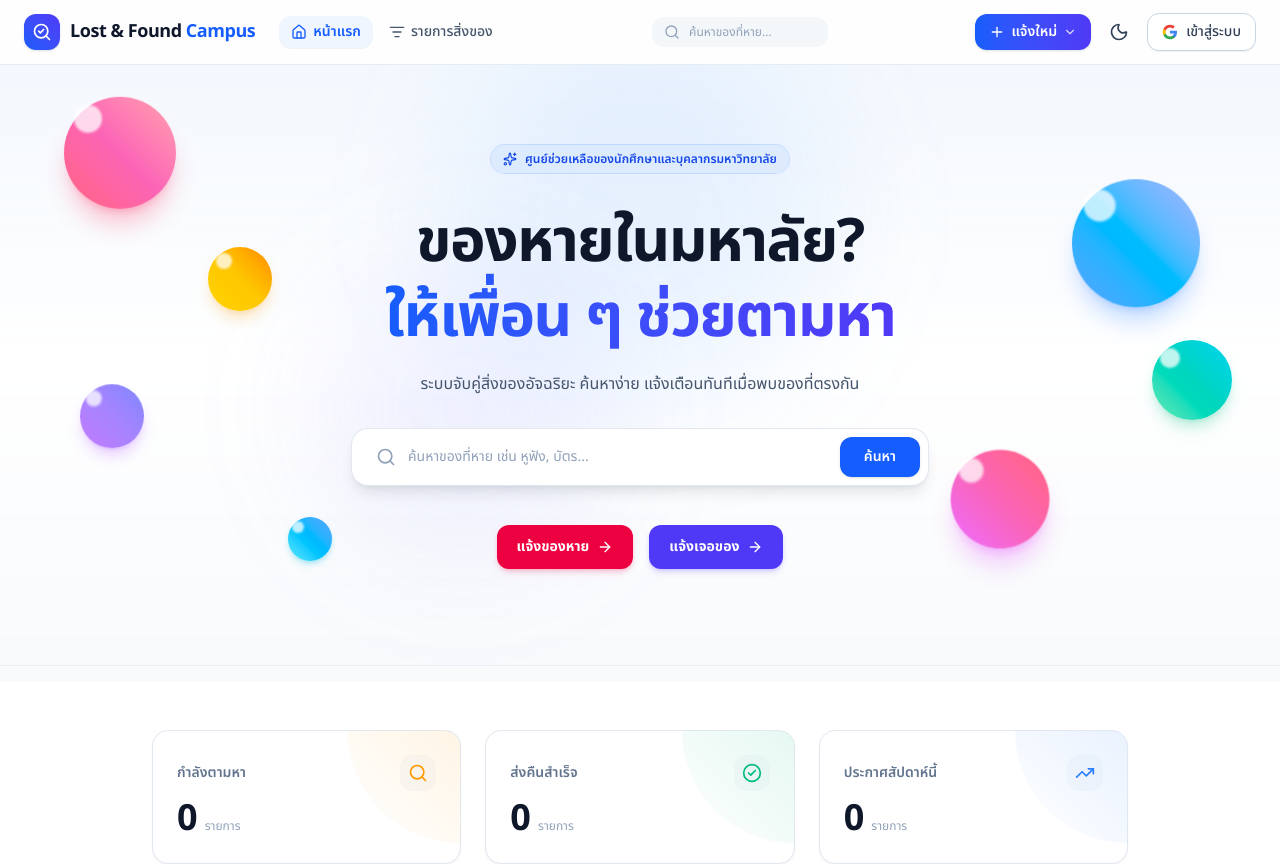
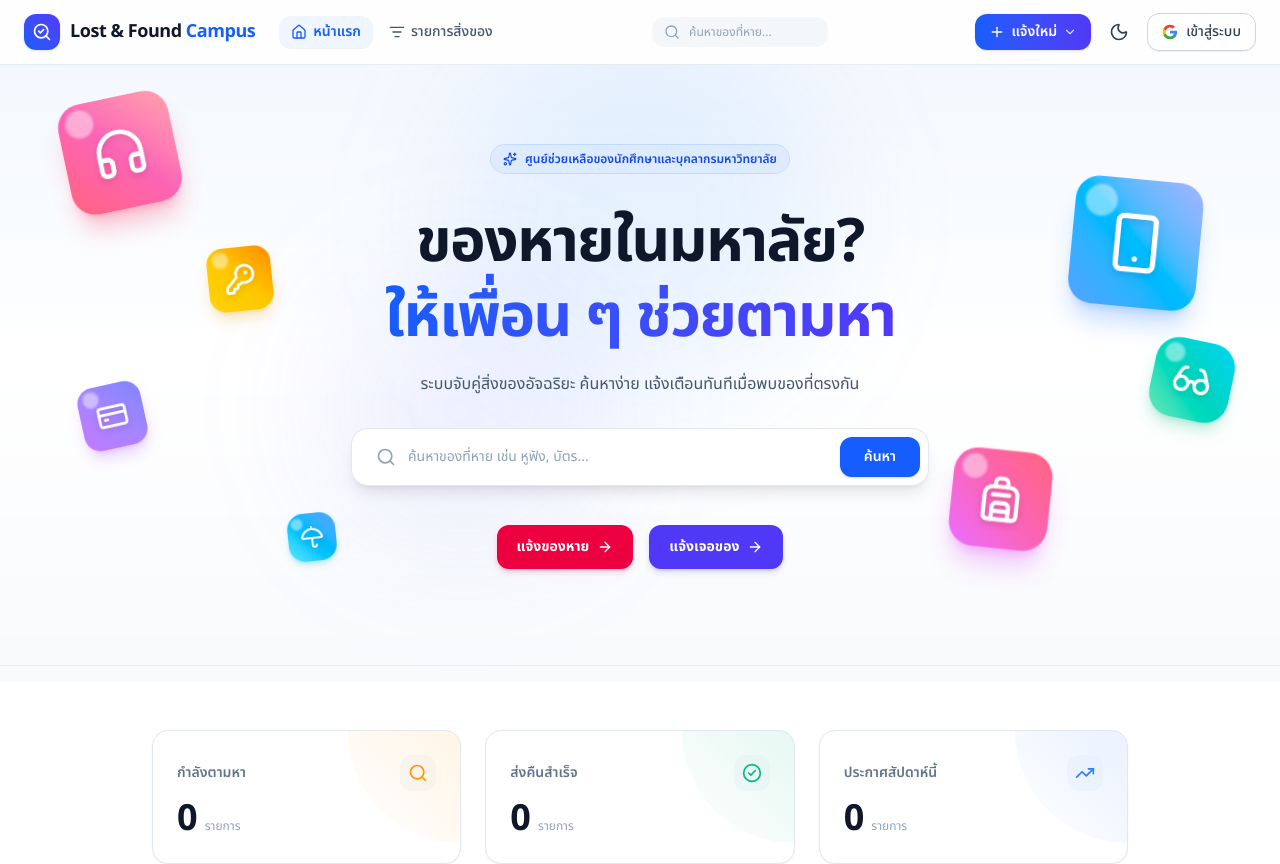
Before and after one commit to jiraphatkettra/Lost-Found-Campus, a Next.js app: page / in a window 1280 px wide. Shown: the top 864 px of the page. Built offline with nearby package versions, Linux system fonts and the light colour scheme; no server answers; the database is empty.

Commit message:
feat(hero): replace generic orbs with stylized floating lost item badges (headphones, phone, key, glasses, card, backpack, umbrella)

```diff
--- a/src/components/home/Hero.tsx
+++ b/src/components/home/Hero.tsx
@@ -3,7 +3,18 @@
 import React, { useState } from "react";
 import Link from "next/link";
 import { useRouter } from "next/navigation";
-import { Search, Sparkles, ArrowRight } from "lucide-react";
+import {
+  Search,
+  Sparkles,
+  ArrowRight,
+  Headphones,
+  Smartphone,
+  KeyRound,
+  Glasses,
+  CreditCard,
+  Backpack,
+  Umbrella,
+} from "lucide-react";
 
 export function Hero() {
   const router = useRouter();
@@ -24,55 +35,62 @@ export function Hero() {
       <div className="absolute top-1/4 left-1/2 -translate-x-1/2 -translate-y-1/2 w-80 sm:w-96 h-80 sm:h-96 bg-blue-400/10 dark:bg-blue-600/10 rounded-full blur-3xl pointer-events-none" />
       <div className="absolute top-1/3 left-1/4 w-60 sm:w-72 h-60 sm:h-72 bg-indigo-400/10 dark:bg-indigo-600/10 rounded-full blur-3xl pointer-events-none" />
 
-      {/* Hero Content Container with Floating Orbs */}
+      {/* Hero Content Container with Floating Lost Items */}
       <div className="relative z-10 max-w-4xl mx-auto px-4 sm:px-6 text-center space-y-6 sm:space-y-8">
-        {/* Floating Colorful Balls (Orbs) - Scattered dynamically with organic depth & larger on desktop */}
-        {/* Ball 1: Rose / Coral (Top-Left high & wide) */}
+        {/* Floating Campus Lost Items - Scattered dynamically with original vibrant & dark-glow color tones */}
+        {/* Item 1: Headphones (หูฟัง) - Rose / Coral (Top-Left high & wide) */}
         <div className="absolute -top-6 sm:-top-8 lg:-top-12 left-1 sm:-left-4 lg:-left-24 xl:-left-32 pointer-events-none select-none z-0">
-          <div className="relative w-9 h-9 sm:w-16 sm:h-16 lg:w-28 lg:h-28 rounded-full bg-gradient-to-tr from-rose-400 via-pink-400 to-rose-300 shadow-md sm:shadow-xl shadow-rose-500/25 dark:from-rose-500/40 dark:via-pink-500/30 dark:to-rose-400/20 dark:shadow-[0_0_40px_rgba(244,63,94,0.4)] dark:border dark:border-rose-400/35 backdrop-blur-xs animate-float-slow">
-            <div className="absolute top-2 left-2.5 w-2.5 h-2.5 sm:w-4 sm:h-4 lg:w-7 lg:h-7 rounded-full bg-white/75 dark:bg-white/45 blur-[1px]" />
+          <div className="relative -rotate-12 w-9 h-9 sm:w-16 sm:h-16 lg:w-28 lg:h-28 rounded-2xl sm:rounded-3xl bg-gradient-to-tr from-rose-400 via-pink-400 to-rose-300 shadow-md sm:shadow-xl shadow-rose-500/25 dark:from-rose-500/40 dark:via-pink-500/30 dark:to-rose-400/20 dark:shadow-[0_0_40px_rgba(244,63,94,0.4)] dark:border dark:border-rose-400/35 backdrop-blur-xs flex items-center justify-center animate-float-slow">
+            <div className="absolute top-1.5 left-2 w-2.5 h-2.5 sm:w-4 sm:h-4 lg:w-7 lg:h-7 rounded-full bg-white/45 dark:bg-white/25 blur-[1px]" />
+            <Headphones className="w-4.5 h-4.5 sm:w-8 sm:h-8 lg:w-14 lg:h-14 text-white drop-shadow-md relative z-10" />
           </div>
         </div>
 
-        {/* Ball 2: Sky / Blue (Upper-Right near headline - Prominent Giant Orb) */}
+        {/* Item 2: Smartphone (โทรศัพท์มือถือ) - Sky / Blue (Upper-Right near headline) */}
         <div className="absolute top-4 sm:top-6 lg:top-8 -right-1 sm:-right-4 lg:-right-20 xl:-right-28 pointer-events-none select-none z-0">
-          <div className="relative w-10 h-10 sm:w-18 sm:h-18 lg:w-32 lg:h-32 rounded-full bg-gradient-to-tr from-blue-400 via-sky-400 to-indigo-300 shadow-md sm:shadow-xl shadow-blue-500/25 dark:from-blue-500/40 dark:via-sky-500/30 dark:to-indigo-400/20 dark:shadow-[0_0_45px_rgba(59,130,246,0.4)] dark:border dark:border-blue-400/35 backdrop-blur-xs animate-float-reverse">
-            <div className="absolute top-2.5 left-3 w-3 h-3 sm:w-5 sm:h-5 lg:w-8 lg:h-8 rounded-full bg-white/75 dark:bg-white/45 blur-[1px]" />
+          <div className="relative rotate-6 w-10 h-10 sm:w-18 sm:h-18 lg:w-32 lg:h-32 rounded-2xl sm:rounded-3xl bg-gradient-to-tr from-blue-400 via-sky-400 to-indigo-300 shadow-md sm:shadow-xl shadow-blue-500/25 dark:from-blue-500/40 dark:via-sky-500/30 dark:to-indigo-400/20 dark:shadow-[0_0_45px_rgba(59,130,246,0.4)] dark:border dark:border-blue-400/35 backdrop-blur-xs flex items-center justify-center animate-float-reverse">
+            <div className="absolute top-2 left-2.5 w-3 h-3 sm:w-5 sm:h-5 lg:w-8 lg:h-8 rounded-full bg-white/45 dark:bg-white/25 blur-[1px]" />
+            <Smartphone className="w-5 h-5 sm:w-9 sm:h-9 lg:w-16 lg:h-16 text-white drop-shadow-md relative z-10" />
           </div>
         </div>
 
-        {/* Ball 3: Amber / Gold (Mid-Upper Left - Tucked closer inward to subtitle) */}
+        {/* Item 3: Key (กุญแจห้อง/หอพัก) - Amber / Gold (Mid-Upper Left near subtitle) */}
         <div className="absolute top-[26%] sm:top-[28%] lg:top-[24%] left-3 sm:left-8 lg:left-0 xl:left-4 pointer-events-none select-none z-0 hidden min-[400px]:block">
-          <div className="relative w-7 h-7 sm:w-10 sm:h-10 lg:w-16 lg:h-16 rounded-full bg-gradient-to-tr from-amber-300 via-yellow-400 to-orange-400 shadow-md sm:shadow-lg shadow-amber-500/25 dark:from-amber-400/40 dark:via-yellow-500/30 dark:to-orange-400/20 dark:shadow-[0_0_28px_rgba(245,158,11,0.4)] dark:border dark:border-amber-400/35 backdrop-blur-xs animate-float-pulse">
-            <div className="absolute top-1.5 left-2 w-2 h-2 sm:w-3 sm:h-3 lg:w-4 lg:h-4 rounded-full bg-white/75 dark:bg-white/45 blur-[1px]" />
+          <div className="relative -rotate-6 w-7 h-7 sm:w-10 sm:h-10 lg:w-16 lg:h-16 rounded-xl sm:rounded-2xl bg-gradient-to-tr from-amber-300 via-yellow-400 to-orange-400 shadow-md sm:shadow-lg shadow-amber-500/25 dark:from-amber-400/40 dark:via-yellow-500/30 dark:to-orange-400/20 dark:shadow-[0_0_28px_rgba(245,158,11,0.4)] dark:border dark:border-amber-400/35 backdrop-blur-xs flex items-center justify-center animate-float-pulse">
+            <div className="absolute top-1 left-1.5 w-2 h-2 sm:w-3 sm:h-3 lg:w-4 lg:h-4 rounded-full bg-white/45 dark:bg-white/25 blur-[1px]" />
+            <KeyRound className="w-3.5 h-3.5 sm:w-5 sm:h-5 lg:w-8 lg:h-8 text-white drop-shadow-md relative z-10" />
           </div>
         </div>
 
-        {/* Ball 4: Emerald / Mint (Mid-Right - Pushed wide past search bar) */}
+        {/* Item 4: Glasses (แว่นตา) - Emerald / Mint (Mid-Right past search bar) */}
         <div className="absolute top-[48%] sm:top-[50%] lg:top-[46%] -right-2 sm:-right-6 lg:-right-28 xl:-right-36 pointer-events-none select-none z-0 hidden min-[400px]:block">
-          <div className="relative w-8 h-8 sm:w-12 sm:h-12 lg:w-20 lg:h-20 rounded-full bg-gradient-to-tr from-emerald-300 via-teal-400 to-cyan-400 shadow-md sm:shadow-lg shadow-emerald-500/25 dark:from-emerald-400/40 dark:via-teal-500/30 dark:to-cyan-400/20 dark:shadow-[0_0_35px_rgba(16,185,129,0.4)] dark:border dark:border-emerald-400/35 backdrop-blur-xs animate-float-slow">
-            <div className="absolute top-2 left-2 w-2.5 h-2.5 sm:w-3.5 sm:h-3.5 lg:w-5 lg:h-5 rounded-full bg-white/75 dark:bg-white/45 blur-[1px]" />
+          <div className="relative rotate-12 w-8 h-8 sm:w-12 sm:h-12 lg:w-20 lg:h-20 rounded-2xl sm:rounded-3xl bg-gradient-to-tr from-emerald-300 via-teal-400 to-cyan-400 shadow-md sm:shadow-lg shadow-emerald-500/25 dark:from-emerald-400/40 dark:via-teal-500/30 dark:to-cyan-400/20 dark:shadow-[0_0_35px_rgba(16,185,129,0.4)] dark:border dark:border-emerald-400/35 backdrop-blur-xs flex items-center justify-center animate-float-slow">
+            <div className="absolute top-1.5 left-2 w-2.5 h-2.5 sm:w-3.5 sm:h-3.5 lg:w-5 lg:h-5 rounded-full bg-white/45 dark:bg-white/25 blur-[1px]" />
+            <Glasses className="w-4 h-4 sm:w-6 sm:h-6 lg:w-10 lg:h-10 text-white drop-shadow-md relative z-10" />
           </div>
         </div>
 
-        {/* Ball 5: Violet / Purple (Mid-Lower Left - Pushed wide to the left) */}
+        {/* Item 5: Student Card (บัตรนักศึกษา/กระเป๋าตังค์) - Violet / Purple (Mid-Lower Left) */}
         <div className="absolute top-[62%] sm:top-[60%] lg:top-[56%] -left-1 sm:-left-6 lg:-left-20 xl:-left-28 pointer-events-none select-none z-0">
-          <div className="relative w-6 h-6 sm:w-10 sm:h-10 lg:w-16 lg:h-16 rounded-full bg-gradient-to-tr from-purple-400 via-violet-400 to-indigo-400 shadow-md sm:shadow-lg shadow-purple-500/25 dark:from-purple-500/40 dark:via-violet-500/30 dark:to-indigo-400/20 dark:shadow-[0_0_30px_rgba(168,85,247,0.4)] dark:border dark:border-purple-400/35 backdrop-blur-xs animate-float-reverse">
-            <div className="absolute top-1.5 left-1.5 w-2 h-2 sm:w-2.5 sm:h-2.5 lg:w-4 lg:h-4 rounded-full bg-white/75 dark:bg-white/45 blur-[1px]" />
+          <div className="relative -rotate-12 w-7 h-7 sm:w-10 sm:h-10 lg:w-16 lg:h-16 rounded-xl sm:rounded-2xl bg-gradient-to-tr from-purple-400 via-violet-400 to-indigo-400 shadow-md sm:shadow-lg shadow-purple-500/25 dark:from-purple-500/40 dark:via-violet-500/30 dark:to-indigo-400/20 dark:shadow-[0_0_30px_rgba(168,85,247,0.4)] dark:border dark:border-purple-400/35 backdrop-blur-xs flex items-center justify-center animate-float-reverse">
+            <div className="absolute top-1 left-1.5 w-2 h-2 sm:w-2.5 sm:h-2.5 lg:w-4 lg:h-4 rounded-full bg-white/45 dark:bg-white/25 blur-[1px]" />
+            <CreditCard className="w-3.5 h-3.5 sm:w-5 sm:h-5 lg:w-8 lg:h-8 text-white drop-shadow-md relative z-10" />
           </div>
         </div>
 
-        {/* Ball 6: Fuchsia / Pink (Bottom-Right - Tucked closer to CTA buttons) */}
+        {/* Item 6: Backpack (กระเป๋าเป้) - Fuchsia / Pink (Bottom-Right near CTA) */}
         <div className="absolute -bottom-3 sm:-bottom-1 lg:-bottom-4 right-3 sm:right-8 lg:right-4 xl:right-10 pointer-events-none select-none z-0">
-          <div className="relative w-7 h-7 sm:w-12 sm:h-12 lg:w-24 lg:h-24 rounded-full bg-gradient-to-tr from-fuchsia-400 via-pink-400 to-rose-400 shadow-md sm:shadow-xl shadow-fuchsia-500/25 dark:from-fuchsia-500/40 dark:via-pink-500/30 dark:to-rose-400/20 dark:shadow-[0_0_38px_rgba(217,70,239,0.4)] dark:border dark:border-fuchsia-400/35 backdrop-blur-xs animate-float-pulse">
-            <div className="absolute top-2 left-2 w-2 h-2 sm:w-3 sm:h-3 lg:w-6 lg:h-6 rounded-full bg-white/75 dark:bg-white/45 blur-[1px]" />
+          <div className="relative rotate-6 w-8 h-8 sm:w-13 sm:h-13 lg:w-24 lg:h-24 rounded-2xl sm:rounded-3xl bg-gradient-to-tr from-fuchsia-400 via-pink-400 to-rose-400 shadow-md sm:shadow-xl shadow-fuchsia-500/25 dark:from-fuchsia-500/40 dark:via-pink-500/30 dark:to-rose-400/20 dark:shadow-[0_0_38px_rgba(217,70,239,0.4)] dark:border dark:border-fuchsia-400/35 backdrop-blur-xs flex items-center justify-center animate-float-pulse">
+            <div className="absolute top-1.5 left-2 w-2 h-2 sm:w-3 sm:h-3 lg:w-6 lg:h-6 rounded-full bg-white/45 dark:bg-white/25 blur-[1px]" />
+            <Backpack className="w-4.5 h-4.5 sm:w-7 sm:h-7 lg:w-12 lg:h-12 text-white drop-shadow-md relative z-10" />
           </div>
         </div>
 
-        {/* Ball 7: Cyan / Sky (Bottom-Left - Delicate accent orb underneath CTA) */}
+        {/* Item 7: Umbrella (ร่ม) - Cyan / Sky (Bottom-Left underneath CTA) */}
         <div className="absolute -bottom-5 sm:-bottom-3 lg:-bottom-6 left-8 sm:left-16 lg:left-16 xl:left-24 pointer-events-none select-none z-0 hidden sm:block">
-          <div className="relative w-5 h-5 sm:w-7 sm:h-7 lg:w-11 lg:h-11 rounded-full bg-gradient-to-tr from-cyan-300 via-sky-400 to-blue-400 shadow-md shadow-cyan-500/25 dark:from-cyan-400/40 dark:via-sky-500/30 dark:to-blue-400/20 dark:shadow-[0_0_22px_rgba(6,182,212,0.4)] dark:border dark:border-cyan-400/35 backdrop-blur-xs animate-float-slow">
-            <div className="absolute top-1 left-1 w-1.5 h-1.5 sm:w-2 sm:h-2 lg:w-3 lg:h-3 rounded-full bg-white/75 dark:bg-white/45 blur-[1px]" />
+          <div className="relative -rotate-6 w-6 h-6 sm:w-8 sm:h-8 lg:w-12 lg:h-12 rounded-xl sm:rounded-2xl bg-gradient-to-tr from-cyan-300 via-sky-400 to-blue-400 shadow-md shadow-cyan-500/25 dark:from-cyan-400/40 dark:via-sky-500/30 dark:to-blue-400/20 dark:shadow-[0_0_22px_rgba(6,182,212,0.4)] dark:border dark:border-cyan-400/35 backdrop-blur-xs flex items-center justify-center animate-float-slow">
+            <div className="absolute top-1 left-1 w-1.5 h-1.5 sm:w-2 sm:h-2 lg:w-3 lg:h-3 rounded-full bg-white/45 dark:bg-white/25 blur-[1px]" />
+            <Umbrella className="w-3 h-3 sm:w-4 sm:h-4 lg:w-6 lg:h-6 text-white drop-shadow-md relative z-10" />
           </div>
         </div>
 
```
